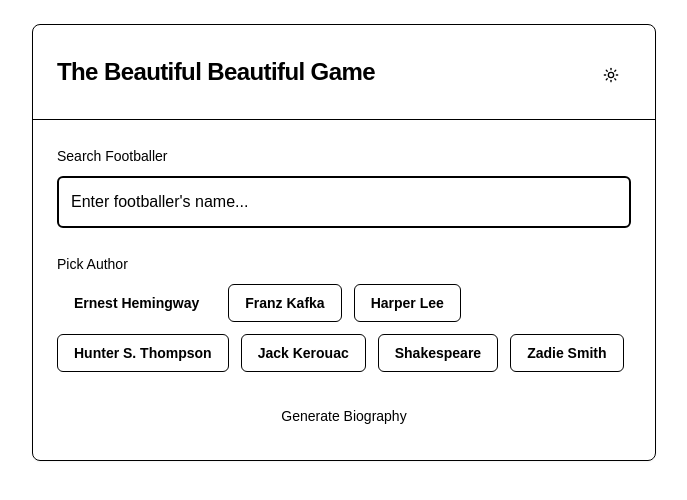
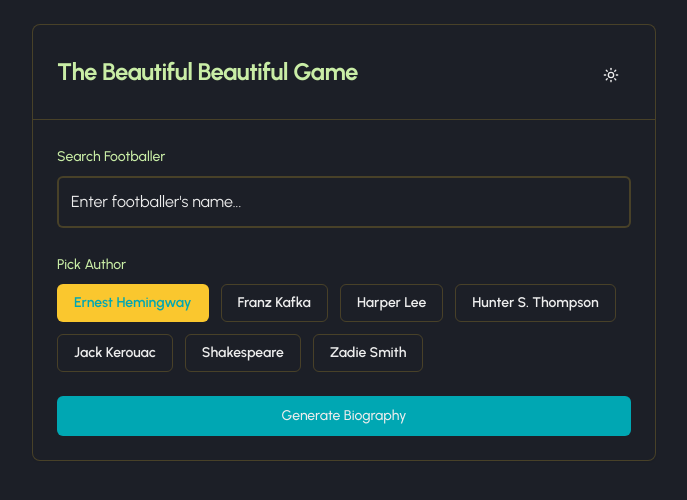
Before and after one commit to PaulGreetham/the-beautiful-beautiful-game, a Next.js app: page / in a window 1280 px wide. Shown: the top 500 px of the page, without its empty margins (296-983 px from the left). Built offline with nearby package versions, Linux system fonts and the light colour scheme.

Commit message:
coloe layout set

```diff
--- a/src/app/globals.css
+++ b/src/app/globals.css
@@ -3,63 +3,63 @@
 @tailwind utilities;
 
 body {
-  font-family: Arial, Helvetica, sans-serif;
+  font-family: var(--font-urbanist);
 }
 
 @layer base {
   :root {
-    --background: #222831;
-    --foreground: #EEEEEE;
+    --background: 220 17% 13%;    /* #222831 */
+    --foreground: 0 0% 93%;       /* #EEEEEE */
 
-    --card: #222831;
-    --card-foreground: #EEEEEE;
+    --card: 220 17% 13%;         /* #222831 */
+    --card-foreground: 0 0% 93%; /* #EEEEEE */
 
-    --primary: #00ADB5;
-    --primary-foreground: #EEEEEE;
+    --primary: 184 100% 35%;     /* #00ADB5 */
+    --primary-foreground: 0 0% 93%; /* #EEEEEE */
 
-    --secondary: #FCCD2A;
-    --secondary-foreground: #EEEEEE;
+    --secondary: 45 95% 58%;     /* #FCCD2A */
+    --secondary-foreground: 0 0% 93%; /* #EEEEEE */
 
-    --accent: #C0EBA6;
-    --accent-foreground: #EEEEEE;
+    --accent: 90 67% 79%;        /* #C0EBA6 */
+    --accent-foreground: 0 0% 93%; /* #EEEEEE */
 
-    --muted: #222831;
-    --muted-foreground: #EEEEEE;
+    --muted: 220 17% 13%;        /* #222831 */
+    --muted-foreground: 0 0% 93%; /* #EEEEEE */
 
-    --destructive: #222831;
-    --destructive-foreground: #EEEEEE;
+    --destructive: 220 17% 13%;  /* #222831 */
+    --destructive-foreground: 0 0% 93%; /* #EEEEEE */
 
-    --border: #222831;
-    --input: #222831;
-    --ring: #222831;
+    --border: 220 17% 13%;       /* #222831 */
+    --input: 220 17% 13%;        /* #222831 */
+    --ring: 220 17% 13%;         /* #222831 */
 
     --radius: 0.5rem;
   }
   .dark {
-    --background: #222831;
-    --foreground: #EEEEEE;
+    --background: 220 17% 13%;    /* #222831 */
+    --foreground: 0 0% 93%;       /* #EEEEEE */
 
-    --card: #222831;
-    --card-foreground: #EEEEEE;
+    --card: 220 17% 13%;         /* #222831 */
+    --card-foreground: 0 0% 93%; /* #EEEEEE */
 
-    --primary: #00ADB5;
-    --primary-foreground: #EEEEEE;
+    --primary: 184 100% 35%;     /* #00ADB5 */
+    --primary-foreground: 0 0% 93%; /* #EEEEEE */
 
-    --secondary: #00ADB5;
-    --secondary-foreground: #EEEEEE;
+    --secondary: 184 100% 35%;   /* #00ADB5 */
+    --secondary-foreground: 0 0% 93%; /* #EEEEEE */
 
-    --accent: #00ADB5;
-    --accent-foreground: #EEEEEE;
+    --accent: 184 100% 35%;      /* #00ADB5 */
+    --accent-foreground: 0 0% 93%; /* #EEEEEE */
 
-    --muted: #222831;
-    --muted-foreground: #EEEEEE;
+    --muted: 220 17% 13%;        /* #222831 */
+    --muted-foreground: 0 0% 93%; /* #EEEEEE */
 
-    --destructive: #222831;
-    --destructive-foreground: #EEEEEE;
+    --destructive: 220 17% 13%;  /* #222831 */
+    --destructive-foreground: 0 0% 93%; /* #EEEEEE */
 
-    --border: #222831;
-    --input: #222831;
-    --ring: #222831;
+    --border: 220 17% 13%;       /* #222831 */
+    --input: 220 17% 13%;        /* #222831 */
+    --ring: 220 17% 13%;         /* #222831 */
   }
 }
 
```
